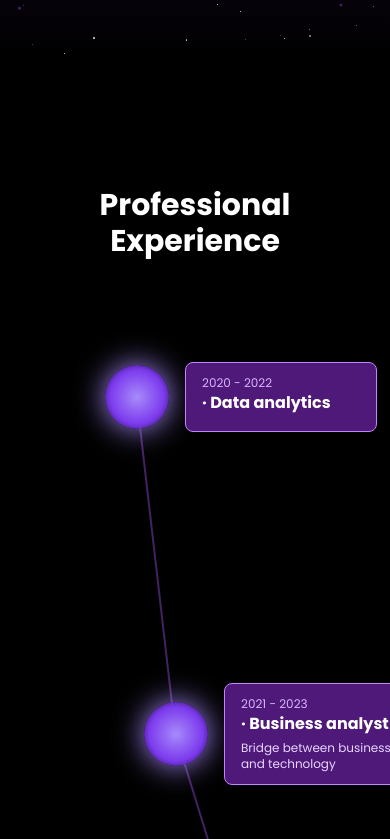
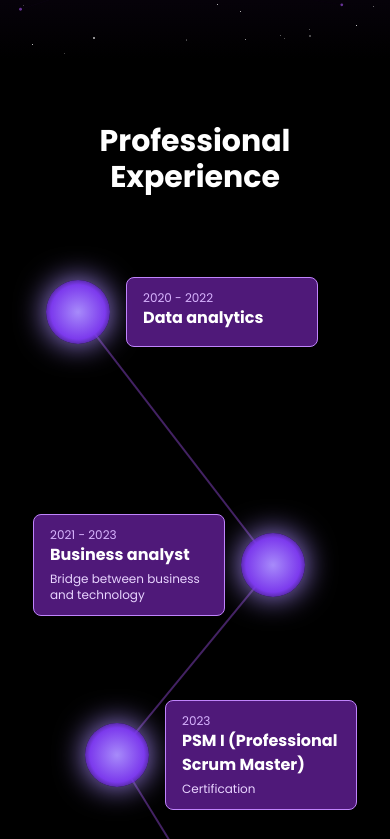
Before and after one commit to AleDifa/AleDifa.github.io, a React (Vite) app: page / in a window 390 px wide. Shown: the part 785-1624 px from the top of the page. Built offline with nearby package versions, Linux system fonts and the light colour scheme.

Commit message:
modifica alla costellazione

```diff
--- a/src/App.jsx
+++ b/src/App.jsx
@@ -8,6 +8,7 @@ export default function PortfolioCostellazione() {
   const [backgroundStars, setBackgroundStars] = useState([]);
   const particlesRef = useRef([]);
   const animationRef = useRef(null);
+  const [isMobile, setIsMobile] = useState(false);
 
   const experiences = [
     {
@@ -16,6 +17,7 @@ export default function PortfolioCostellazione() {
       period: "2020 - 2022",
       top: 20,
       left: 35,
+      leftMobile: 20,
     },
     {
       id: 2,
@@ -23,6 +25,8 @@ export default function PortfolioCostellazione() {
       period: "2021 - 2023",
       top: 40,
       left: 45,
+      leftMobile: 70,
+      tooltipLeft: true,
       description: "Bridge between business and technology"
     },
     {
@@ -31,16 +35,18 @@ export default function PortfolioCostellazione() {
       period: "2023",
       top: 55,
       left: 65,
+      leftMobile: 30,
       description: "Certification"
     },
     {
       id: 4,
       title: "Scrum Matser",
       period: "2024 - 2025",
-      top: 60,
+      top: 75,
       left: 35,
+      leftMobile: 70,
+      tooltipLeft: true,
       description: "Manage 2 teams, Agile ceremonies, backlog refinement, improvement learned"
-
     },
   ];
 
@@ -73,6 +79,17 @@ export default function PortfolioCostellazione() {
       link: "https://alessandro-difa.medium.com/capire-gli-alberi-decisionali-per-la-classificazione-python-d51b8ca0d6a4"
     }
   ];
+
+  // Check if mobile
+  useEffect(() => {
+    const checkMobile = () => {
+      setIsMobile(window.innerWidth < 768);
+    };
+
+    checkMobile();
+    window.addEventListener('resize', checkMobile);
+    return () => window.removeEventListener('resize', checkMobile);
+  }, []);
 
   // Particle system
   useEffect(() => {
@@ -264,8 +281,9 @@ export default function PortfolioCostellazione() {
 
           {/* Bio */}
           <div className="max-w-xl text-center md:text-left px-4">
-            <h1 className="text-4xl md:text-6xl font-bold mb-2">Alessandro Di Fabio</h1>
-            <h2 className="text-xl md:text-2xl text-purple-300 mb-4 md:mb-6">Scrum Master | Business Analyst </h2>
+            <h1 className="text-4xl md:text-6xl font-bold mb-2">Alessandro</h1>
+            <h1 className="text-4xl md:text-6xl font-bold mb-2">Di Fabio</h1>
+            <h2 className="text-xl md:text-2xl text-purple-300 mb-4 md:mb-6">Scrum Master | Business Analyst</h2>
             <p className="text-base md:text-lg leading-relaxed text-purple-100">
               Certified Scrum Master (PSM I) with a strong background in delivering complex IT,
               cloud and data transformation projects. I have experience in international corporate and startup.
@@ -279,8 +297,8 @@ export default function PortfolioCostellazione() {
       {/* Professional Experience */}
       <section
         ref={constellationRef}
-        className="relative py-32 bg-black"
-        style={{ minHeight: '200vh' }}
+      className="relative py-16 md:py-32 bg-black"
+      style={{ minHeight: '150vh'}}
       >
         {/* Particle Canvas */}
         <canvas
@@ -292,8 +310,8 @@ export default function PortfolioCostellazione() {
           }}
         />
 
-        <div className="container mx-auto px-4 md:px-8 relative z-10">
-          <h2 className="text-3xl md:text-5xl font-bold text-center mb-8 sticky top-8">
+    <div className="container mx-auto px-4 md:px-8 relative z-10" style={{ marginBottom: '100%' }}>
+    <h2 className="text-3xl md:text-5xl font-bold text-center mb-20 md:mb-32 sticky top-8">
           Professional Experience
           </h2>
         </div>
@@ -306,12 +324,15 @@ export default function PortfolioCostellazione() {
                 return null;
               }
               const prev = experiences[index - 1];
+              const prevLeft = isMobile ? (prev.leftMobile || prev.left) : prev.left;
+              const currLeft = isMobile ? (exp.leftMobile || exp.left) : exp.left;
+
               return (
                 <line
                   key={`line-${exp.id}`}
-                  x1={`${prev.left}%`}
+                  x1={`${prevLeft}%`}
                   y1={`${prev.top}%`}
-                  x2={`${exp.left}%`}
+                  x2={`${currLeft}%`}
                   y2={`${exp.top}%`}
                   stroke="rgba(168, 85, 247, 0.4)"
                   strokeWidth="2"
@@ -321,13 +342,16 @@ export default function PortfolioCostellazione() {
             })}
           </svg>
 
-          {experiences.map((exp) => (
+          {experiences.map((exp) => {
+            const starLeft = isMobile ? (exp.leftMobile || exp.left) : exp.left;
+
+            return (
               <div
                 key={exp.id}
                 className="absolute transition-all duration-1000"
                 style={{
                   top: `${exp.top}%`,
-                left: `${exp.left}%`,
+                  left: `${starLeft}%`,
                   transform: 'translate(-50%, -50%)',
                   zIndex: 10
                 }}
@@ -345,18 +369,19 @@ export default function PortfolioCostellazione() {
                 />
 
                 <div
-                className={`absolute left-20 md:left-24 top-1/2 -translate-y-1/2 bg-purple-900/90 backdrop-blur-sm px-4 py-3 md:px-6 md:py-4 rounded-lg border border-purple-400 transition-all duration-1000 w-48 md:w-56 ${
+                  className={`absolute ${exp.tooltipLeft ? 'right-20 md:left-24' : 'left-20 md:left-24'} top-1/2 -translate-y-1/2 bg-purple-900/90 backdrop-blur-sm px-4 py-3 md:px-6 md:py-4 rounded-lg border border-purple-400 transition-all duration-1000 w-48 md:w-56 ${
                     activeStars.includes(exp.id)
                       ? 'opacity-100 translate-x-0'
-                    : 'opacity-0 -translate-x-4'
+                      : `opacity-0 ${exp.tooltipLeft ? 'translate-x-4 md:-translate-x-4' : '-translate-x-4'}`
                   }`}
                 >
                   <div className="text-xs md:text-sm text-purple-300">{exp.period}</div>
-                <div className="font-bold text-base md:text-xl">{exp.company} · {exp.title}</div>
+                  <div className="font-bold text-base md:text-xl">{exp.title}</div>
                   <div className="text-xs md:text-sm text-purple-200 mt-1">{exp.description}</div>
                 </div>
               </div>
-          ))}
+            );
+          })}
         </div>
       </section>
 
```
Also changed, not shown: 1 other file (tests, documents, lock files or other folders). Lines whose indentation alone changed are shown as unchanged.
